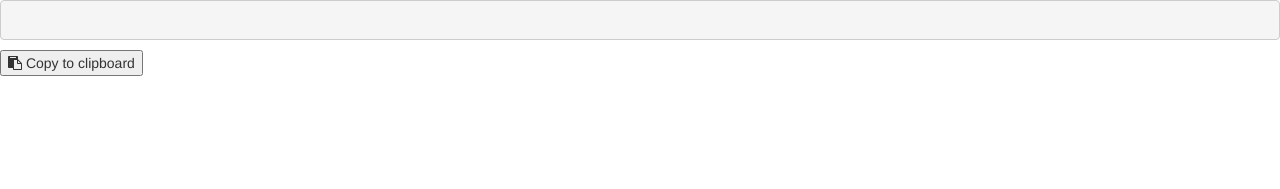
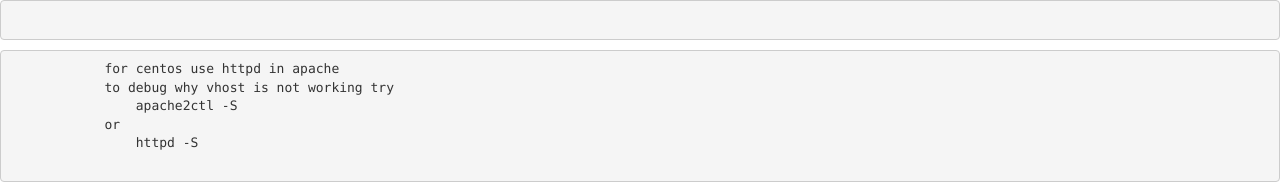
Before and after one commit to zainengineer/zvhost, a plain HTML site: page vhost.html in a window 1280 px wide. Shown: the top 189 px of the page. Drawn offline with nearby package versions, Linux system fonts and the light colour scheme; some packages are replaced by stand-ins of ours; no server answers; a script that the page names is missing.

Commit message:
hints/doc in html

```diff
--- a/js/app/vhost_app.js
+++ b/js/app/vhost_app.js
@@ -1,7 +1,7 @@
 String.prototype.replaceAll = function(str1, str2, ignore)
 {
     return this.replace(new RegExp(str1.replace(/([\/\,\!\\\^\$\{\}\[\]\(\)\.\*\+\?\|\<\>\-\&])/g,"\\$&"),(ignore?"gi":"g")),(typeof(str2)=="string")?str2.replace(/\$/g,"$$$$"):str2);
-}
+};
 var templateHtml;
 var commandTemplateHtml;
 var VHostAppVars = {};
--- a/vhost.html
+++ b/vhost.html
@@ -30,7 +30,13 @@ and open the template in the editor.
         </pre>
         <pre id="command">
         </pre>
-
+        <pre>
+            for centos use httpd in apache
+            to debug why vhost is not working try
+                apache2ctl -S
+            or
+                httpd -S
+        </pre>
 
 
 <button class="clip-board-trigger" data-clipboard-text="nothing yet">
```
